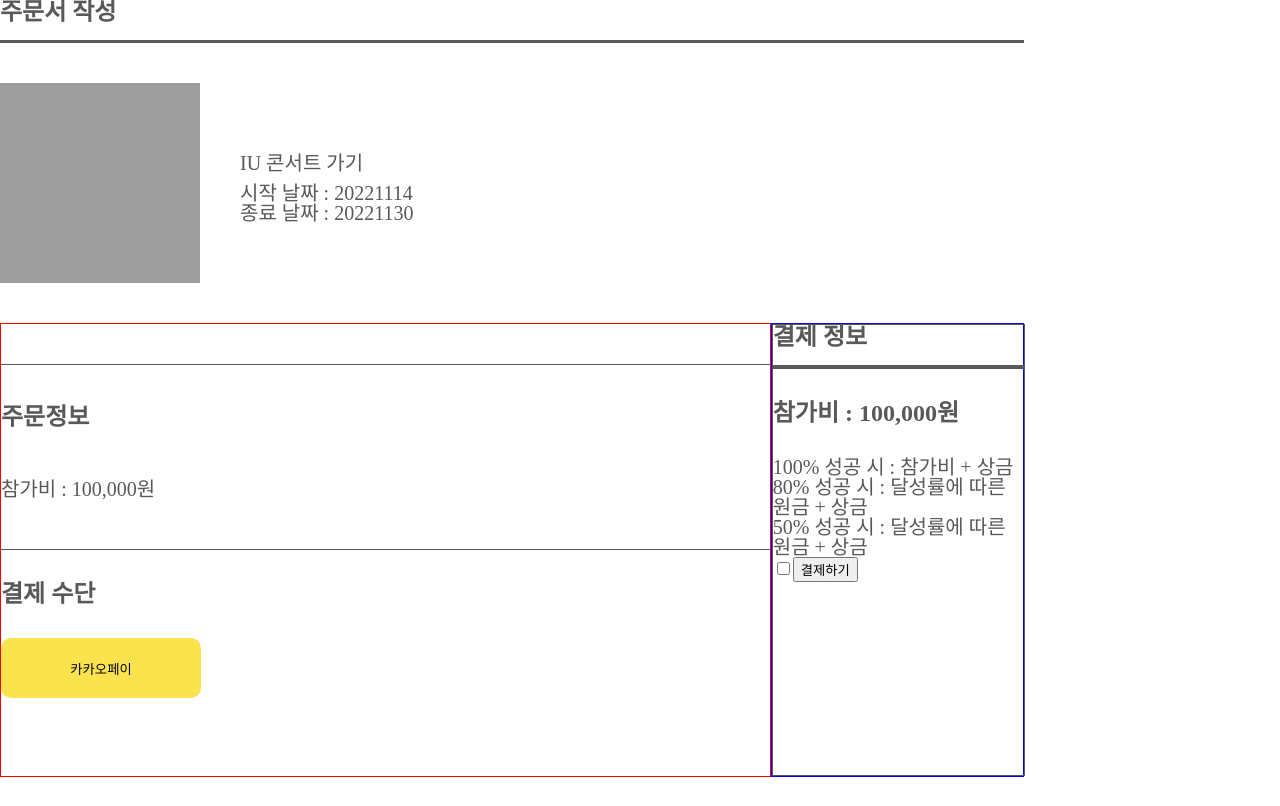
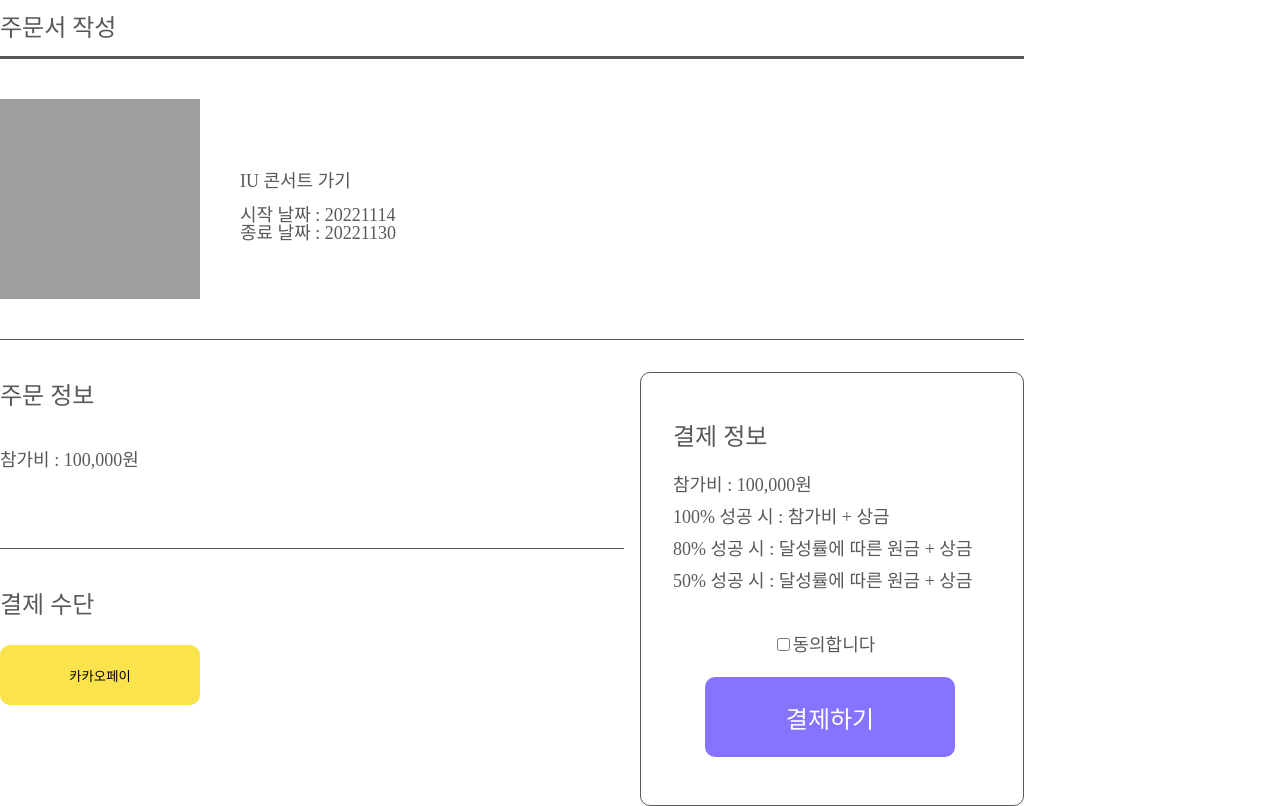
Before and after one commit to codestates-seb/seb40_main_009, a React (Create React App) app in the folder client/: page /ordersheet in a window 1280 px wide. Built offline with nearby package versions, Linux system fonts and the light colour scheme; data requests are answered from the project's data file; grey boxes are pictures that could not be loaded.

Commit message:
feat: 결제페이지 구축

```diff
--- a/client/src/components/OrderSheetList/OrderSheetInfo.jsx
+++ b/client/src/components/OrderSheetList/OrderSheetInfo.jsx
@@ -1,20 +1,57 @@
 import styled from 'styled-components';
 
 const OrderSheetInfoComponent = styled.div`
-  border: 0.1rem solid #595959;
-  width: 100%;
-  height: 450px;
+  .info-container {
+    width: 350px;
+    height: 400px;
+    padding: 1rem;
+    border: 0.12rem solid #595959;
+    border-radius: 10px;
+  }
+  .info-container-lists {
+    padding: 1rem;
+    line-height: 2rem;
+  }
+  .order-info-title {
+    font-size: 24px;
+    margin: 1rem 0;
+  }
+  .check-and-pay {
+    padding-top: 2rem;
+    margin-left: 2rem;
+  }
+  .check-input-box {
+    margin-left: 25%;
+  }
+  .order-button {
+    color: #ffffff;
+    font-size: 24px;
+    width: 250px;
+    height: 80px;
+    margin-top: 1rem;
+    background-color: #8673ff;
+    border-radius: 10px;
+    border: none;
+    cursor: pointer;
+  }
 `;
 function OrderSheetInfo({ money }) {
   return (
     <OrderSheetInfoComponent>
-      <h1>결제 정보</h1>
-      <h2>참가비 : {money}원</h2>
-      <div>100% 성공 시 : 참가비 + 상금</div>
-      <div>80% 성공 시 : 달성률에 따른 원금 + 상금</div>
-      <div>50% 성공 시 : 달성률에 따른 원금 + 상금</div>
-      <input type="checkbox"></input>
-      <button>결제하기</button>
+      <form className="info-container">
+        <div className="info-container-lists">
+          <h1 className="order-info-title">결제 정보</h1>
+          <h2>참가비 : {money}원</h2>
+          <div>100% 성공 시 : 참가비 + 상금</div>
+          <div>80% 성공 시 : 달성률에 따른 원금 + 상금</div>
+          <div>50% 성공 시 : 달성률에 따른 원금 + 상금</div>
+          <div className="check-and-pay">
+            <input className="check-input-box" type="checkbox" />
+            <span>동의합니다</span>
+            <button className="order-button">결제하기</button>
+          </div>
+        </div>
+      </form>
     </OrderSheetInfoComponent>
   );
 }
--- a/client/src/pages/OrderSheetPage.jsx
+++ b/client/src/pages/OrderSheetPage.jsx
@@ -5,49 +5,48 @@ import OrderSheetInfo from '../components/OrderSheetList/OrderSheetInfo';
 
 const OrderSheetInfoPageComponent = styled.div`
   width: 1024px;
+  font-size: 18px;
   color: #595959;
-  font-size: 20px;
-
-  h1 {
-    font-size: 24px;
-    font-weight: bold;
-    border-bottom: 0.2rem solid #595959;
-    padding-bottom: 1rem;
+  .order-sheet {
+    border-top: 0.2rem solid #595959;
+    border-bottom: 0.12rem solid #595959;
   }
-  .container {
+  .order-lists {
     display: flex;
-    /* flex-direction: column; */
   }
-`;
-const OrderSheet = styled.div`
+  .challenge-title {
+    margin: 1rem 0;
+  }
+  .challenge-date {
+    display: flex;
+    flex-direction: column;
+    justify-content: center;
+  }
   .image-size {
     width: 200px;
     height: 200px;
-    margin-right: 2.5rem;
+    margin: 2.5rem 2.5rem 2.5rem 0;
   }
-  h2 {
+  .order-title {
     font-size: 24px;
-    font-weight: bold;
-    border-top: 0.1rem solid #595959;
-    padding: 2rem 0;
+    margin: 1rem 0;
   }
-  .make-order-sheets {
+  .order-info {
     display: flex;
-    margin: 2.5rem 0;
+    margin-top: 1rem;
   }
-
-  .make-order-sheet {
-    display: flex;
-    flex-direction: column;
-    justify-content: center;
-    .challenge-tittle {
-      font-size: 20px;
-      line-height: 2.5rem;
-    }
+  .order-left {
+    width: 100%;
   }
-  .price-order-sheet {
-    line-height: 2.5rem;
-    margin: 2.5rem 0;
+  .order-info-top {
+    line-height: 3rem;
+    padding-bottom: 4rem;
+  }
+  .order-info-bottom {
+    line-height: 3rem;
+    border-top: 0.12rem solid #595959;
+    padding-top: 1rem;
+    padding-bottom: 4rem;
   }
   .pay-button {
     width: 200px;
@@ -57,8 +56,9 @@ const OrderSheet = styled.div`
     border: none;
     cursor: pointer;
   }
-  .left-order {
-    width: 60%;
+
+  .order-right {
+    margin: 1rem 0rem 0rem 1rem;
   }
 `;
 
@@ -79,38 +79,32 @@ function OrderSheetPage({ money }) {
   }, []);
   return (
     <OrderSheetInfoPageComponent>
-      <h1>주문서 작성</h1>
-      <OrderSheet>
-        <div className="make-order-sheets">
+      <h1 className="order-title">주문서 작성</h1>
+      <header className="order-sheet">
+        <div className="order-lists">
           <img className="image-size" src={orderList.image} alt="product img" />
-          <div className="make-order-sheet">
-            <div className="challenge-tittle">{orderList.name}</div>
+          <div className="challenge-date">
+            <p className="challenge-title">{orderList.name}</p>
             <p>시작 날짜 : {orderList.startPeriod}</p>
             <p>종료 날짜 : {orderList.expirationPeriod}</p>
           </div>
         </div>
-        <div style={{ display: 'flex' }}>
-          <div
-            style={{
-              border: '1px solid red',
-              marginRight: 'auto',
-              width: '100%',
-            }}
-          >
-            <div className="price-order-sheet">
-              <h2>주문정보</h2>
-              <p>참가비 : {orderList.money}원</p>
-            </div>
-            <div>
-              <h2>결제 수단</h2>
-              <button className="pay-button">카카오페이</button>
-            </div>
+      </header>
+      <main className="order-info">
+        <div className="order-left">
+          <div className="order-info-top">
+            <h2 className="order-title">주문 정보</h2>
+            <p>참가비 : {orderList.money}원</p>
           </div>
-          <div style={{ border: '1px solid blue' }}>
-            <OrderSheetInfo money={orderList.money} />
+          <div className="order-info-bottom">
+            <h2 className="order-title">결제 수단</h2>
+            <button className="pay-button">카카오페이</button>
           </div>
         </div>
-      </OrderSheet>
+        <div className="order-right">
+          <OrderSheetInfo money={orderList.money} />
+        </div>
+      </main>
     </OrderSheetInfoPageComponent>
   );
 }
```
